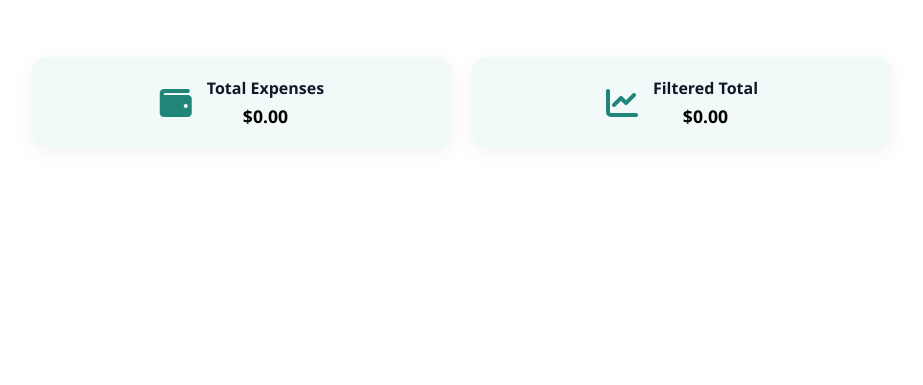
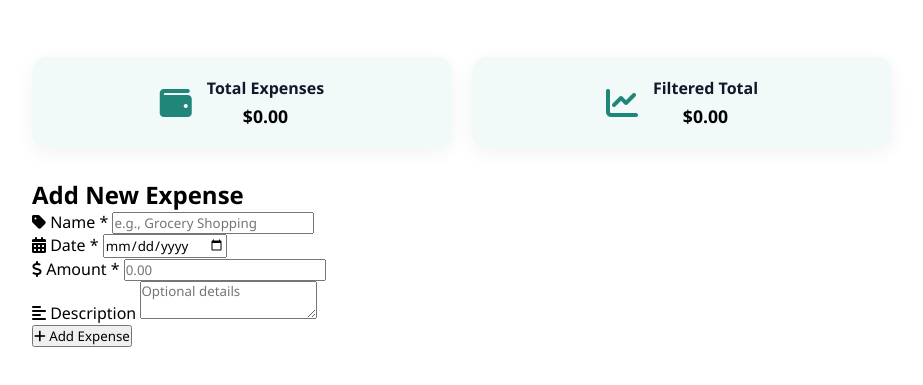
Before and after one commit to batool712/-Expense-Tracker, a plain HTML site: page index.html in a window 1280 px wide. Shown: the part 103-488 px from the top of the page, without its empty margins (178-1101 px from the left). Drawn offline with Linux system fonts and the light colour scheme.

Commit message:
add form html

```diff
--- a/index.html
+++ b/index.html
@@ -36,6 +36,37 @@
     </section>
 
 
+    <section class="form-section">
+          <h2 id="form-title">Add New Expense</h2>
+          <form id="expense-form">
+            <div class="form-group">
+              <label for="expense-name"><i class="fas fa-tag"></i> Name *</label>
+              <input type="text" id="expense-name" required placeholder="e.g., Grocery Shopping"/>
+            </div>
+
+            <div class="form-group">
+              <label for="expense-date"><i class="fas fa-calendar-alt"></i> Date *</label>
+              <input type="date" id="expense-date" required />
+            </div>
+
+            <div class="form-group">
+              <label for="expense-amount"><i class="fas fa-dollar-sign"></i> Amount *</label>
+              <input type="number" id="expense-amount" required placeholder="0.00" step="0.01" min="0"/>
+            </div>
+
+            <div class="form-group">
+              <label for="expense-description"><i class="fas fa-align-left"></i> Description</label>
+              <textarea id="expense-description" rows="2" placeholder="Optional details"></textarea>
+            </div>
+
+            <div class="form-actions">
+              <button type="submit" class="btn btn-primary" id="submit-btn"><i class="fas fa-plus"></i> Add Expense</button>
+              <button type="button" class="btn btn-secondary" id="cancel-btn" style="display: none"> Cancel </button>
+            </div>
+          </form>
+        </section>
+
+
     <script src="script.js"></script>
   </body>
 </html>
```
